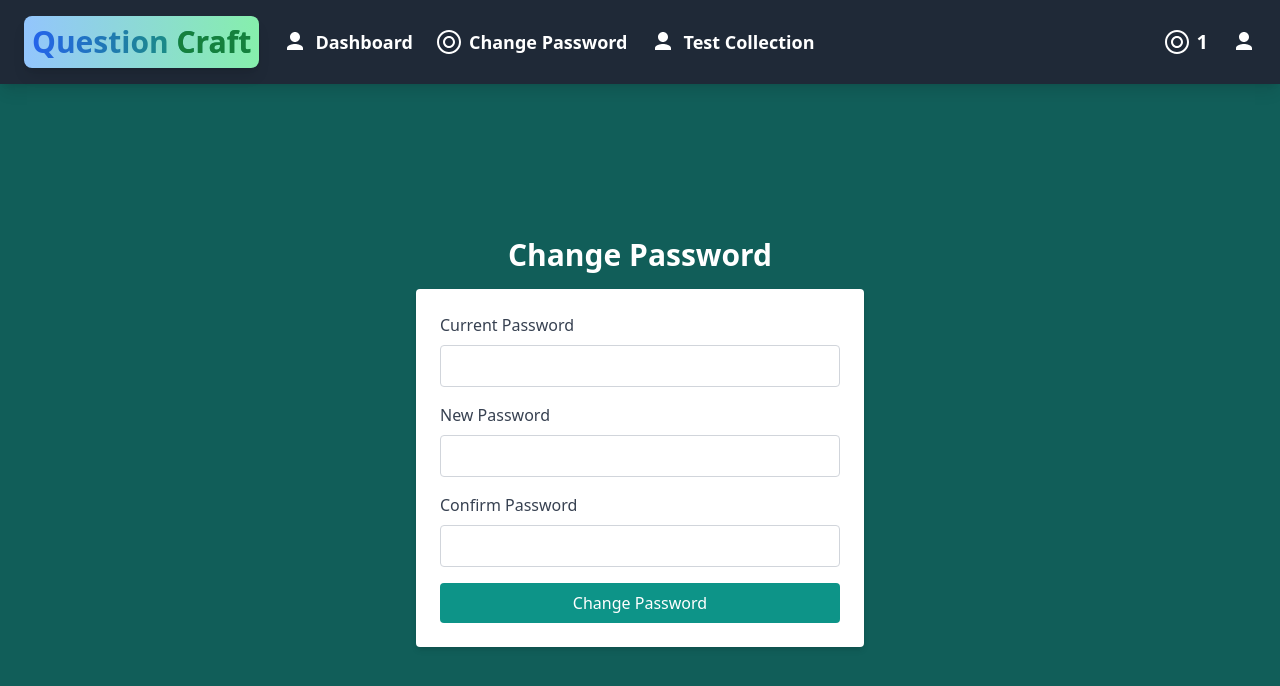
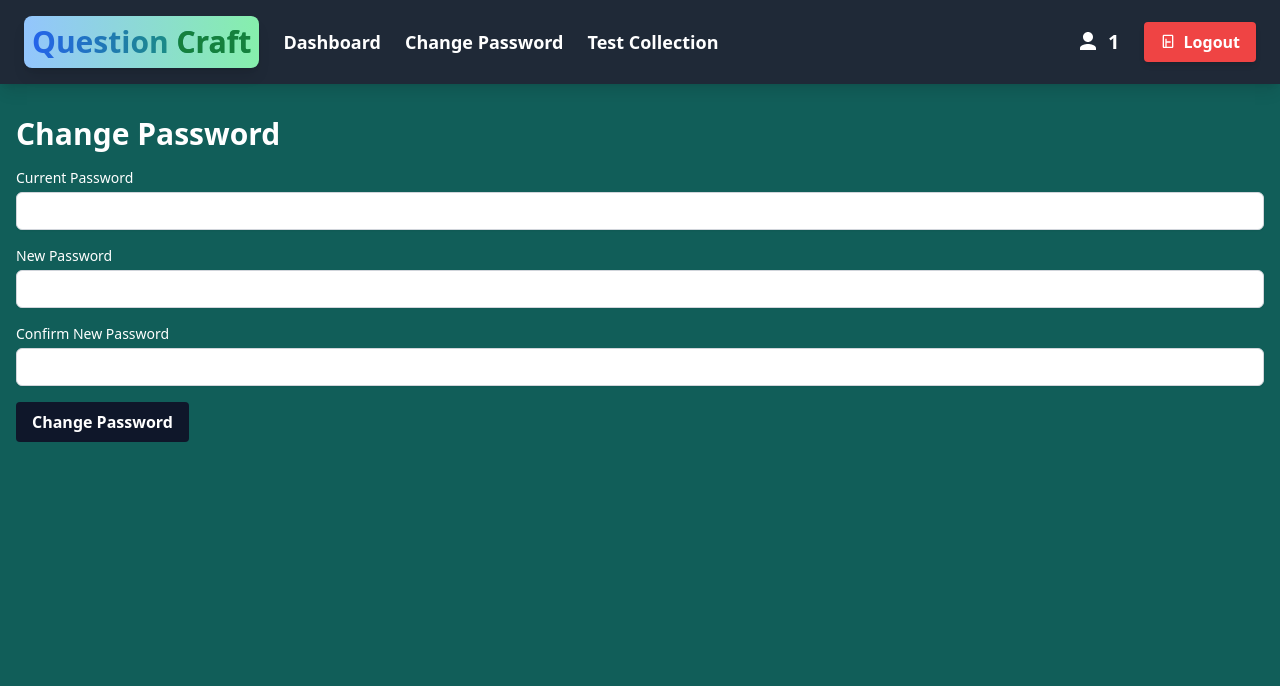
Before and after one commit to sumittt3/papersystem, a React (Create React App) app: page /Profile2/1 in a window 1280 px wide. Shown: the top 686 px of the page. Built offline with nearby package versions, Linux system fonts and the light colour scheme; sample sign-in values are in the browser's storage.

Commit message:
Update Profile2.js

```diff
--- a/src/components/Profile2.js
+++ b/src/components/Profile2.js
@@ -8,6 +8,7 @@ const Profile2 = ({ setShowNavButtons }) => {
     const [confirmPassword, setConfirmPassword] = useState('');
     const [error, setError] = useState('');
     const [successMessage, setSuccessMessage] = useState('');
+    const [isDropdownOpen, setIsDropdownOpen] = useState(false);
     const navigate = useNavigate();
     const location = useLocation();
 
@@ -15,6 +16,7 @@ const Profile2 = ({ setShowNavButtons }) => {
     const params = new URLSearchParams(location.search);
     const email = params.get('email');
 
+    // Function to handle password change
     const handleChangePassword = async (event) => {
         event.preventDefault();
 
@@ -29,9 +31,9 @@ const Profile2 = ({ setShowNavButtons }) => {
             setNewPassword('');
             setConfirmPassword('');
             setCurrentPassword('');
-            setError('');
+            setError(''); // Clear any previous error messages
             setTimeout(() => {
-                setSuccessMessage('');
+                setSuccessMessage(' ');
             }, 2000);
         } catch (error) {
             if (error.response && error.response.data && error.response.data.message) {
@@ -42,107 +44,125 @@ const Profile2 = ({ setShowNavButtons }) => {
         }
     };
 
+    // Effect to manage navigation buttons visibility
     useEffect(() => {
-        setShowNavButtons(false);
-        return () => setShowNavButtons(true);
+        setShowNavButtons(false); // Hide navigation buttons when profile page is active
+        return () => setShowNavButtons(true); // Reset when component unmounts
     }, [setShowNavButtons]);
 
     const handleLogout = () => {
+        console.log('Logged out');
         sessionStorage.clear();
         navigate('/');
     };
 
     return (
-        <div className="min-h-screen w-full bg-teal-800 flex flex-col">
+        <div className="min-h-screen w-screen bg-teal-800 flex flex-col">
             <div className="bg-gray-800 text-white flex justify-between items-center px-6 py-4 shadow-lg">
+                {/* Left Side: Logo and Navigation Links */}
                 <div className="flex items-center gap-6">
                     <div className="flex items-center gap-2 bg-gradient-to-r from-blue-300 to-green-300 p-2 rounded-lg shadow-lg">
                         <span className="text-3xl font-extrabold text-transparent bg-clip-text bg-gradient-to-r from-blue-600 to-green-600">
                             Question <span className="text-green-700">Craft</span>
                         </span>
                     </div>
-
-                    {/* Navigation Links */}
-                    <div className="hidden md:flex gap-6">
-                        <a href={`/StudentDashboard/${username}?email=${email}`} className="text-white hover:text-gray-200 transition duration-300 text-lg font-bold flex items-center">
-                            <svg className="w-6 h-6 mr-2" fill="currentColor" viewBox="0 0 24 24">
-                                <path d="M12 12c2.761 0 5-2.239 5-5s-2.239-5-5-5-5 2.239-5 5 2.239 5 5 5zm0 2c-2.67 0-8 1.34-8 4v2h16v-2c0-2.66-5.33-4-8-4z" />
+                    <div className="hidden md:flex flex-row gap-6 mt-0">
+                        <a href={`/StudentDashboard/${username}?email=${email}`} className="text-white hover:text-gray-200 transition duration-300 text-lg font-bold">Dashboard</a>
+                        <a href={`/Profile2/${username}?email=${email}`} className="text-white hover:text-gray-200 transition duration-300 text-lg font-bold">Change Password</a>
+                        <a href={`/TestCollection/${username}?email=${email}`} className="text-white hover:text-gray-200 transition duration-300 text-lg font-bold">Test Collection</a>
+                    </div>
+                    {/* Mobile Dropdown Button */}
+                    <div className="md:hidden">
+                        <button
+                            onClick={() => setIsDropdownOpen(!isDropdownOpen)}
+                            className="text-white hover:text-gray-200 focus:outline-none"
+                        >
+                            <svg className="w-6 h-6" fill="currentColor" viewBox="0 0 24 24" xmlns="http://www.w3.org/2000/svg">
+                                <path d="M4 6h16M4 12h16m-7 6h7" />
                             </svg>
-                            Dashboard
-                        </a>
-                        <a href={`/Profile2/${username}?email=${email}`} className="text-white hover:text-gray-200 transition duration-300 text-lg font-bold flex items-center">
-                            <svg className="w-6 h-6 mr-2" fill="currentColor" viewBox="0 0 24 24">
-                                <path d="M12 0C5.372 0 0 5.372 0 12c0 6.627 5.372 12 12 12s12-5.373 12-12S18.628 0 12 0zm0 22C6.48 22 2 17.52 2 12S6.48 2 12 2s10 4.48 10 10-4.48 10-10 10z" />
-                                <path d="M12 6c-3.313 0-6 2.688-6 6s2.688 6 6 6 6-2.688 6-6-2.688-6-6-6zm0 10c-2.211 0-4-1.789-4-4s1.789-4 4-4 4 1.789 4 4-1.789 4-4 4z" />
-                            </svg>
-                            Change Password
-                        </a>
-                        <a href={`/TestCollection/${username}?email=${email}`} className="text-white hover:text-gray-200 transition duration-300 text-lg font-bold flex items-center">
-                            <svg className="w-6 h-6 mr-2" fill="currentColor" viewBox="0 0 24 24">
-                                <path d="M12 12c2.761 0 5-2.239 5-5s-2.239-5-5-5-5 2.239-5 5 2.239 5 5 5zm0 2c-2.67 0-8 1.34-8 4v2h16v-2c0-2.66-5.33-4-8-4z" />
-                            </svg>
-                            Test Collection
-                        </a>
+                        </button>
                     </div>
                 </div>
 
                 {/* Right Side: User Info and Logout */}
                 <div className="flex items-center gap-6">
-                    <div className="hidden sm:flex items-center gap-2 group">
-                        <svg className="w-6 h-6 text-white group-hover:text-gray-200 transition duration-300" fill="currentColor" viewBox="0 0 24 24">
-                            <path d="M12 0C5.372 0 0 5.372 0 12c0 6.627 5.372 12 12 12s12-5.373 12-12S18.628 0 12 0zm0 22C6.48 22 2 17.52 2 12S6.48 2 12 2s10 4.48 10 10-4.48 10-10 10z" />
-                            <path d="M12 6c-3.313 0-6 2.688-6 6s2.688 6 6 6 6-2.688 6-6-2.688-6-6-6zm0 10c-2.211 0-4-1.789-4-4s1.789-4 4-4 4 1.789 4 4-1.789 4-4 4z" />
+                    <div className="flex items-center gap-2 group">
+                        <svg className="w-6 h-6 text-white group-hover:text-gray-200 transition duration-300" fill="currentColor" viewBox="0 0 24 24" xmlns="http://www.w3.org/2000/svg">
+                            <path d="M12 12c2.761 0 5-2.239 5-5s-2.239-5-5-5-5 2.239-5 5 2.239 5 5 5zm0 2c-2.67 0-8 1.34-8 4v2h16v-2c0-2.66-5.33-4-8-4z" />
                         </svg>
                         <h2 className="text-xl font-bold group-hover:text-gray-200 transition duration-300">{username}</h2>
                     </div>
-                    <button onClick={handleLogout} className="text-white hover:text-gray-200 transition duration-300">
-                        <svg className="w-6 h-6" fill="currentColor" viewBox="0 0 24 24">
-                            <path d="M12 12c2.761 0 5-2.239 5-5s-2.239-5-5-5-5 2.239-5 5 2.239 5 5 5zm0 2c-2.67 0-8 1.34-8 4v2h16v-2c0-2.66-5.33-4-8-4z" />
-                        </svg>
-                    </button>
+                    <div>
+                        <button className="flex items-center bg-red-500 hover:bg-red-700 text-white font-bold py-2 px-4 rounded transition duration-300 shadow-md" onClick={handleLogout}>
+                            <svg className="w-4 h-4 mr-2" fill="currentColor" viewBox="0 0 24 24" xmlns="http://www.w3.org/2000/svg">
+                                <path d="M16 13v-2h-8v2h8zm-6-6h-2v12h2v-12zm8-4v16h-12v-16h12zm0-2h-12c-1.1 0-2 .9-2 2v16c0 1.1.9 2 2 2h12c1.1 0 2-.9 2-2v-16c0-1.1-.9-2-2-2z" />
+                            </svg>
+                            Logout
+                        </button>
+                    </div>
                 </div>
             </div>
 
-            {/* Main Content Area */}
-            <div className="flex-grow flex flex-col items-center justify-center px-4 py-6">
-                <h1 className="text-3xl font-bold text-white mb-4">Change Password</h1>
-                <form onSubmit={handleChangePassword} className="bg-white p-6 rounded shadow-md w-full max-w-md">
-                    {error && <p className="text-red-600 mb-4">{error}</p>}
-                    {successMessage && <p className="text-green-600 mb-4">{successMessage}</p>}
+            {/* Mobile Dropdown Menu */}
+            {isDropdownOpen && (
+                <div className="md:hidden bg-gray-800 text-white shadow-md p-4">
+                    <a href={`/StudentDashboard/${username}?email=${email}`} className="block py-2 hover:text-gray-200 transition duration-300">Dashboard</a>
+                    <a href={`/Profile2/${username}?email=${email}`} className="block py-2 hover:text-gray-200 transition duration-300">Change Password</a>
+                    <a href={`/TestCollection/${username}?email=${email}`} className="block py-2 hover:text-gray-200 transition duration-300">Test Collection</a>
+                </div>
+            )}
+
+            {/* Profile Content */}
+            <div className="container mx-auto px-4 py-8">
+                <h2 className="text-3xl font-bold mb-4 text-white">Change Password</h2>
+                {error && <div className="text-red-500 mb-4">{error}</div>}
+                {successMessage && <div className="text-green-500 mb-4">{successMessage}</div>}
+
+                {/* Password Change Form */}
+                <form onSubmit={handleChangePassword}>
                     <div className="mb-4">
-                        <label className="block text-gray-700 mb-2" htmlFor="currentPassword">Current Password</label>
+                        <label htmlFor="currentPassword" className="block text-sm font-medium text-white">
+                            Current Password
+                        </label>
                         <input
                             type="password"
                             id="currentPassword"
                             value={currentPassword}
                             onChange={(e) => setCurrentPassword(e.target.value)}
-                            className="border border-gray-300 rounded w-full p-2"
+                            className="mt-1 block w-full px-3 py-2 border border-gray-300 rounded-md shadow-sm focus:outline-none focus:ring-indigo-500 focus:border-indigo-500 sm:text-sm"
                             required
                         />
                     </div>
                     <div className="mb-4">
-                        <label className="block text-gray-700 mb-2" htmlFor="newPassword">New Password</label>
+                        <label htmlFor="newPassword" className="block text-sm font-medium text-white">
+                            New Password
+                        </label>
                         <input
                             type="password"
                             id="newPassword"
                             value={newPassword}
                             onChange={(e) => setNewPassword(e.target.value)}
-                            className="border border-gray-300 rounded w-full p-2"
+                            className="mt-1 block w-full px-3 py-2 border border-gray-300 rounded-md shadow-sm focus:outline-none focus:ring-indigo-500 focus:border-indigo-500 sm:text-sm"
                             required
                         />
                     </div>
                     <div className="mb-4">
-                        <label className="block text-gray-700 mb-2" htmlFor="confirmPassword">Confirm Password</label>
+                        <label htmlFor="confirmPassword" className="block text-sm font-medium text-white">
+                            Confirm New Password
+                        </label>
                         <input
                             type="password"
                             id="confirmPassword"
                             value={confirmPassword}
                             onChange={(e) => setConfirmPassword(e.target.value)}
-                            className="border border-gray-300 rounded w-full p-2"
+                            className="mt-1 block w-full px-3 py-2 border border-gray-300 rounded-md shadow-sm focus:outline-none focus:ring-indigo-500 focus:border-indigo-500 sm:text-sm"
                             required
                         />
                     </div>
-                    <button type="submit" className="bg-teal-600 text-white rounded w-full py-2 hover:bg-teal-700 transition duration-300">
+                    <button
+                        type="submit"
+                        className="inline-block bg-slate-900 hover:bg-blue-200 hover:text-black text-white font-bold py-2 px-4 rounded transition duration-300"
+                    >
                         Change Password
                     </button>
                 </form>
```
